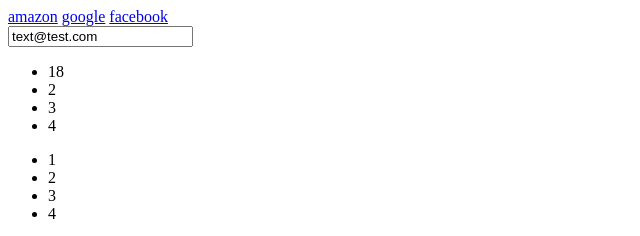
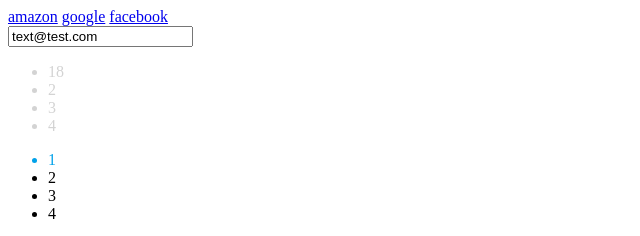
Before and after one commit to MichiY3/DOM, a plain HTML site: page index.html in a window 1280 px wide. Shown: the top 236 px of the page, 0-640 px from the left. Drawn offline with Linux system fonts and the light colour scheme.

Commit message:
クラスの追加削除

```diff
--- a/app.js
+++ b/app.js
@@ -26,3 +26,45 @@ console.log(tako);
 // querySelectorAll （合致するすべての要素の取得　）
 let ika = document.querySelectorAll('#tako .ika');
 console.log(ika);
+
+// 親要素取得方法
+let first_ika = document.querySelector('.ika');
+console.log('子要素の用意');
+console.log(first_ika);
+console.log('親要素の取得')
+let ul = first_ika.parentElement;
+console.log(ul);
+
+// 子要素取得方法
+console.log('親要素の用意');
+let parent = document.querySelector('#hogehoge');
+console.log(parent);
+console.log('子要素の取得');
+// console.log(parent.children);
+
+
+// クラスの追加
+first_ika.classList.add('textblue');
+
+// 問題：id =hogehogeのリストの文字を、全てtextblueを追加して青に変える
+// var parent = document.querySelector(#hogehoge);
+// console.log(parent);
+// hogehoge.classList.add('textblue');
+
+var first_fuga = document.querySelector('.fuga');
+let hogehoge = first_fuga.parentElement;
+console.log(hogehoge);
+hogehoge.classList.add('textblue');
+
+// ↑ これじゃ無駄なので、正解は↓
+
+document.querySelector('#hogehoge').classList.add('textblue');
+
+// または
+
+var parenthoge = document.querySelector('#hogehoge');
+	for (let li of parenthoge.children){
+		li.classList.add('textgrey');
+	}
+
+// クラスの削除
--- a/index.html
+++ b/index.html
@@ -5,6 +5,15 @@
   <meta name="viewport" content="width=device-width, initial-scale=1.0">
   <meta http-equiv="X-UA-Compatible" content="ie=edge">
   <title>DOM(要素の取得)</title>
+  <style type="text/css">
+    .textblue{
+      color : #00a1e9;
+    }
+    .textgrey{
+      color : lightgrey;
+    }
+  </style>
+
 </head>
 <body>
     <div id="hoge"></div>
@@ -19,7 +28,7 @@
       <input type="text" name='email' value="text@test.com">
     </form>
 
-    <ul>
+    <ul id="hogehoge">
       <li class="fuga">18</li>
       <li class="fuga">2</li>
       <li class="fuga moge">3</li>
```
